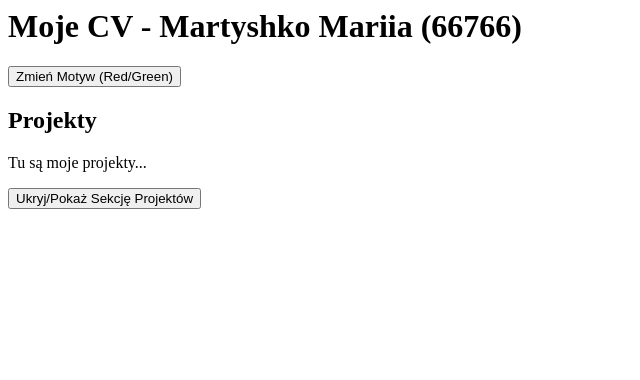
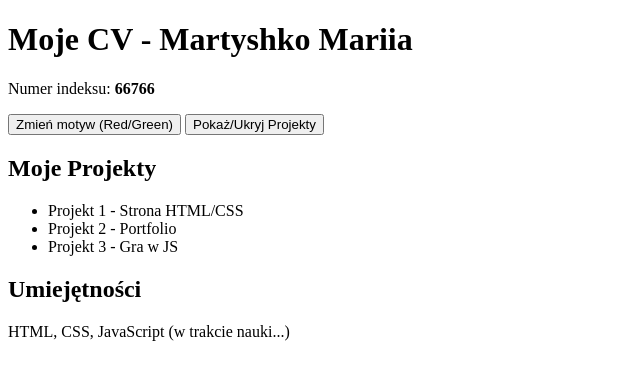
Before and after one commit to MariiaMartyshko66766/TW-Project-66766, a plain HTML site: page zad4/index.html in a window 1280 px wide. Shown: the whole page, without its empty margins (0-640 px from the left). Drawn offline with Linux system fonts and the light colour scheme.

Commit message:
Refactor index.html structure and content

```diff
--- a/zad4/index.html
+++ b/zad4/index.html
@@ -1,12 +1,37 @@
-<header>
-    <h1>Moje CV - Martyshko Mariia (66766)</h1>
-    <button id="theme-btn">Zmień Motyw (Red/Green)</button>
-</header>
+<!DOCTYPE html>
+<html lang="pl">
+<head>
+    <meta charset="UTF-8">
+    <meta name="viewport" content="width=device-width, initial-scale=1.0">
+    <title>Zadanie 4 - Martyshko Mariia 66766</title>
+    <link rel="stylesheet" href="style.css">
+</head>
+<body class="green-theme"> <header>
+        <h1>Moje CV - Martyshko Mariia</h1>
+        <p>Numer indeksu: <strong>66766</strong></p>
 
-<section id="projects-section">
-    <h2>Projekty</h2>
-    <p>Tu są moje projekty...</p>
-</section>
-<button id="toggle-section-btn">Ukryj/Pokaż Sekcję Projektów</button>
+        <div class="controls">
+            <button id="theme-btn">Zmień motyw (Red/Green)</button>
+            <button id="toggle-section-btn">Pokaż/Ukryj Projekty</button>
+        </div>
+    </header>
 
-<script src="script.js"></script>
+    <main>
+        <section id="projects-section">
+            <h2>Moje Projekty</h2>
+            <ul>
+                <li>Projekt 1 - Strona HTML/CSS</li>
+                <li>Projekt 2 - Portfolio</li>
+                <li>Projekt 3 - Gra w JS</li>
+            </ul>
+        </section>
+
+        <section>
+            <h2>Umiejętności</h2>
+            <p>HTML, CSS, JavaScript (w trakcie nauki...)</p>
+        </section>
+    </main>
+
+    <script src="script.js"></script>
+</body>
+</html>
```
